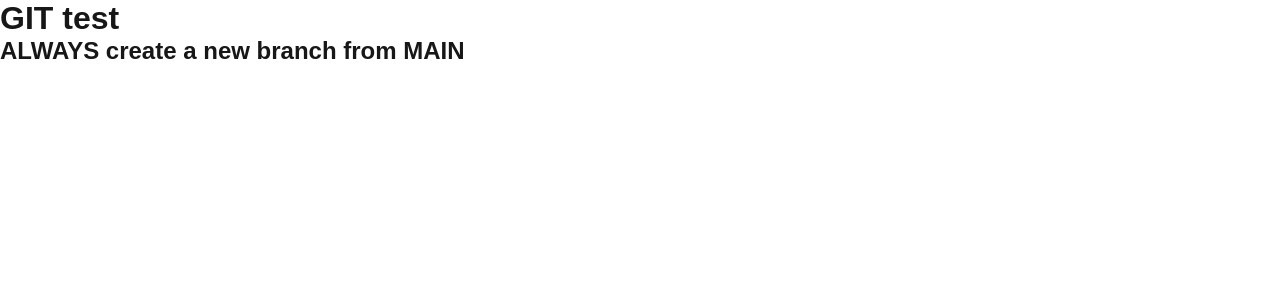
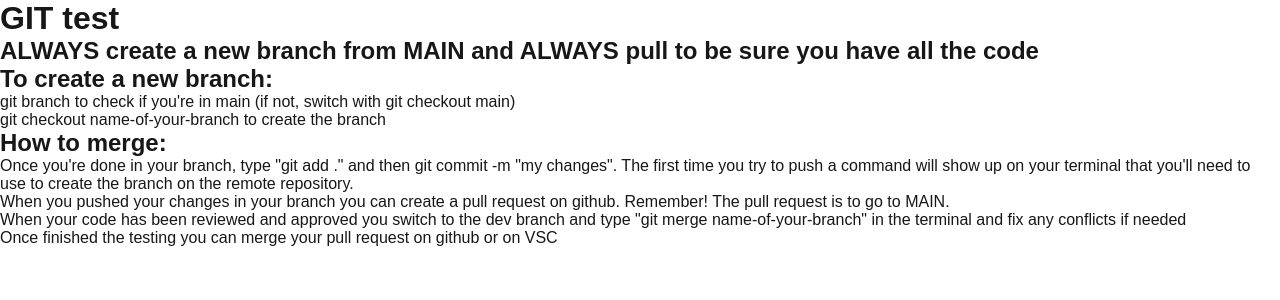
Before and after one commit to jasminedns/git-test, a Next.js app: page / in a window 1280 px wide. Shown: the top 300 px of the page. Built offline with nearby package versions, Linux system fonts and the light colour scheme.

Commit message:
added text

```diff
--- a/src/app/page.tsx
+++ b/src/app/page.tsx
@@ -5,7 +5,29 @@
   return (
     <>
       <h1>GIT test</h1>
-      <h2>ALWAYS create a new branch from MAIN</h2>
+      <h2>ALWAYS create a new branch from MAIN and ALWAYS pull to be sure you have all the code</h2>
+
+      <div>
+        <h2>To create a new branch:</h2>
+        <ul>
+          <li>git branch to check if you're in main (if not, switch with git checkout main)</li>
+          <li>git checkout name-of-your-branch to create the branch</li>
+        </ul>
+      </div>
+
+      <div>
+        <h2>How to merge:</h2>
+        <ul>
+          <li>Once you're done in your branch, type "git add ." and then git commit -m "my changes". The first time you try to push a command will show up on your terminal
+              that you'll need to use to create the branch on the remote repository.
+          </li>
+          <li>When you pushed your changes in your branch you can create a pull request on github. Remember! The pull request is to go to MAIN.</li>
+          <li>When your code has been reviewed and approved you switch to the dev branch and type "git merge name-of-your-branch" in the terminal and fix any conflicts
+              if needed
+          </li>
+          <li>Once finished the testing you can merge your pull request on github or on VSC</li>
+        </ul>
+      </div>
     </>
   );
 }
```
